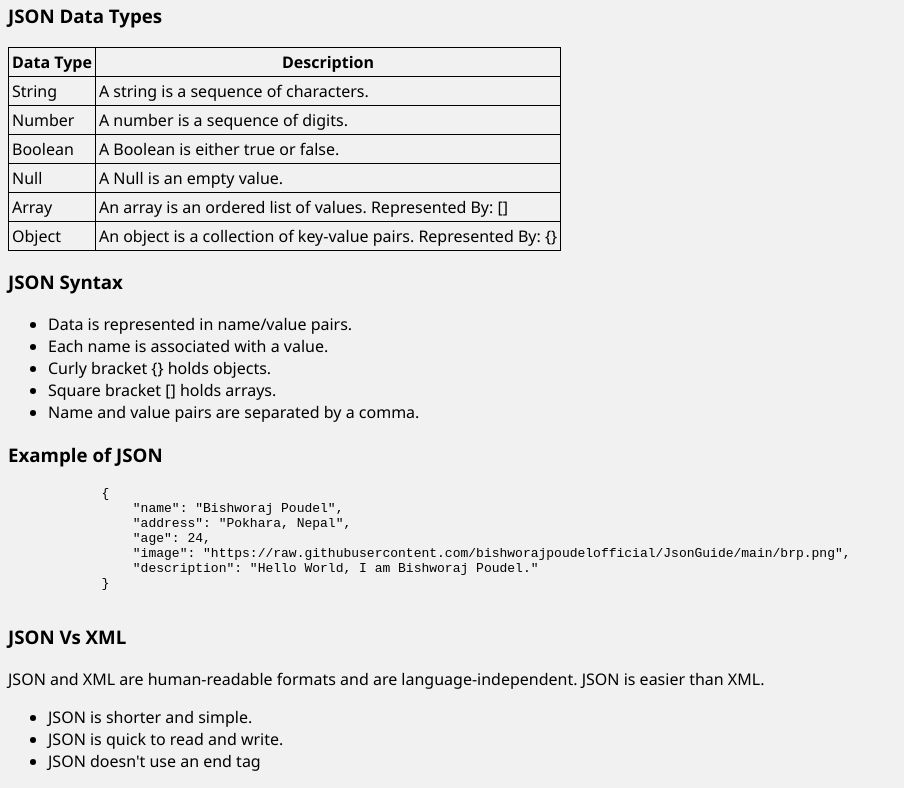
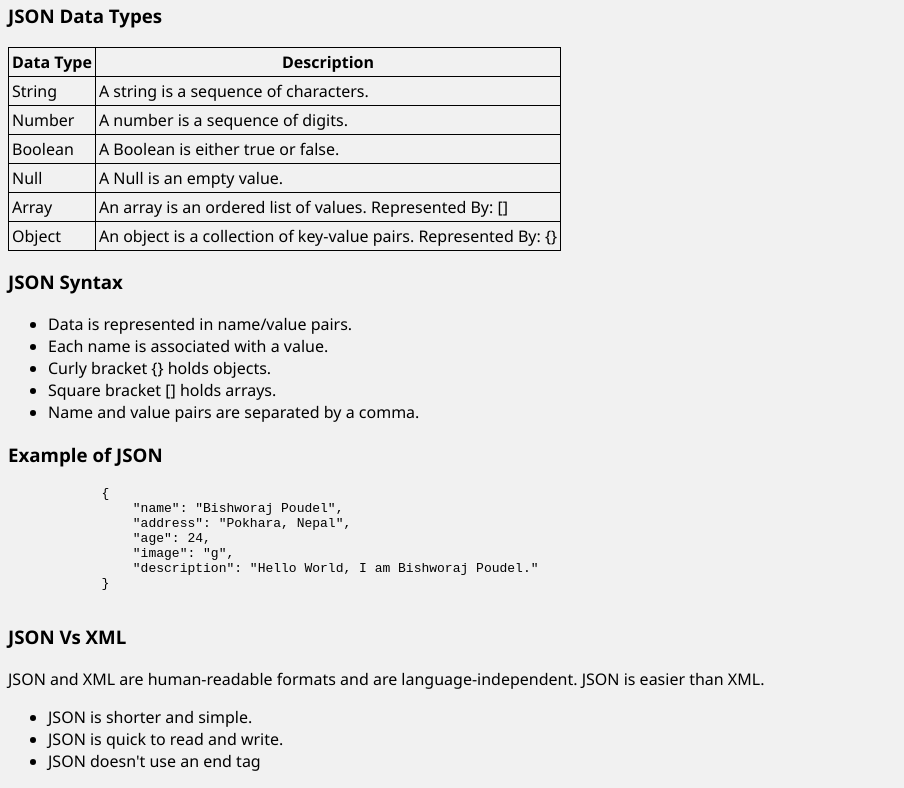
Before and after one commit to technologychannel/JSONGuide, a plain HTML site: page index.html in a window 1280 px wide. Shown: the part 410-1198 px from the top of the page, without its empty margins (0-904 px from the left). Drawn offline with Linux system fonts and the light colour scheme.

Commit message:
Update index.html

```diff
--- a/index.html
+++ b/index.html
@@ -102,7 +102,7 @@
                 "name": "Bishworaj Poudel",
                 "address": "Pokhara, Nepal",
                 "age": 24,
-                "image": "https://raw.githubusercontent.com/bishworajpoudelofficial/JsonGuide/main/brp.png",
+                "image": "g",
                 "description": "Hello World, I am Bishworaj Poudel."
             }
         </pre>
```
